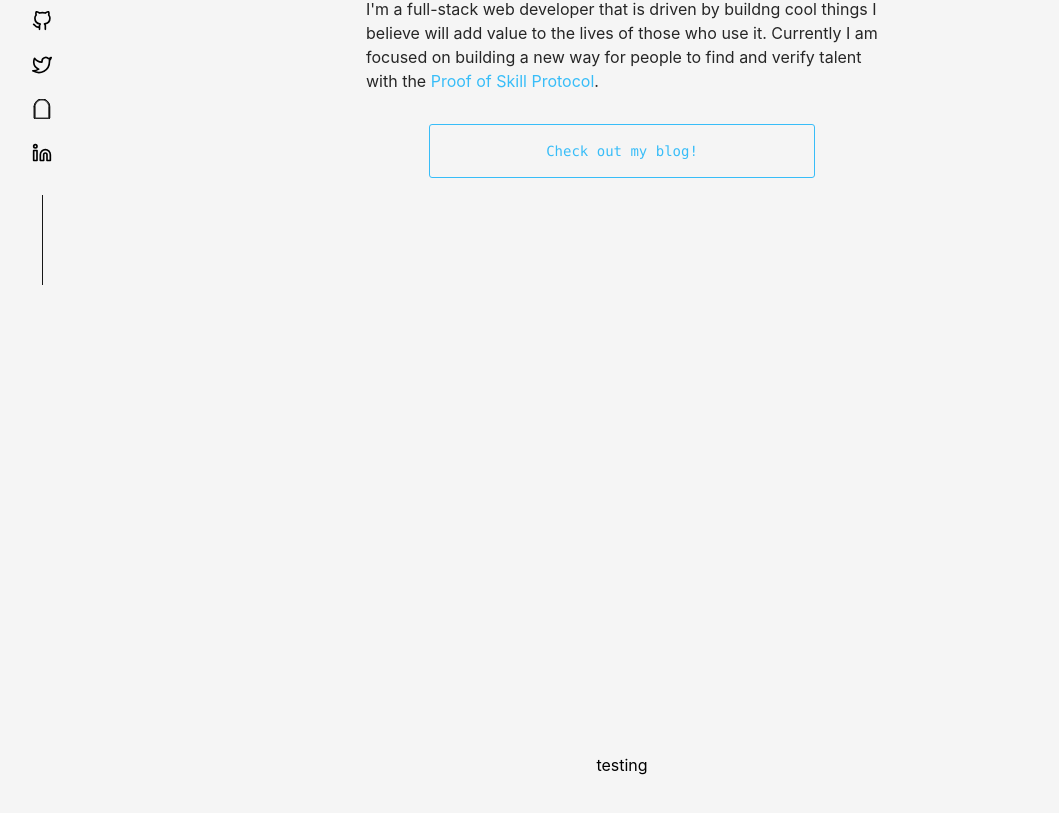
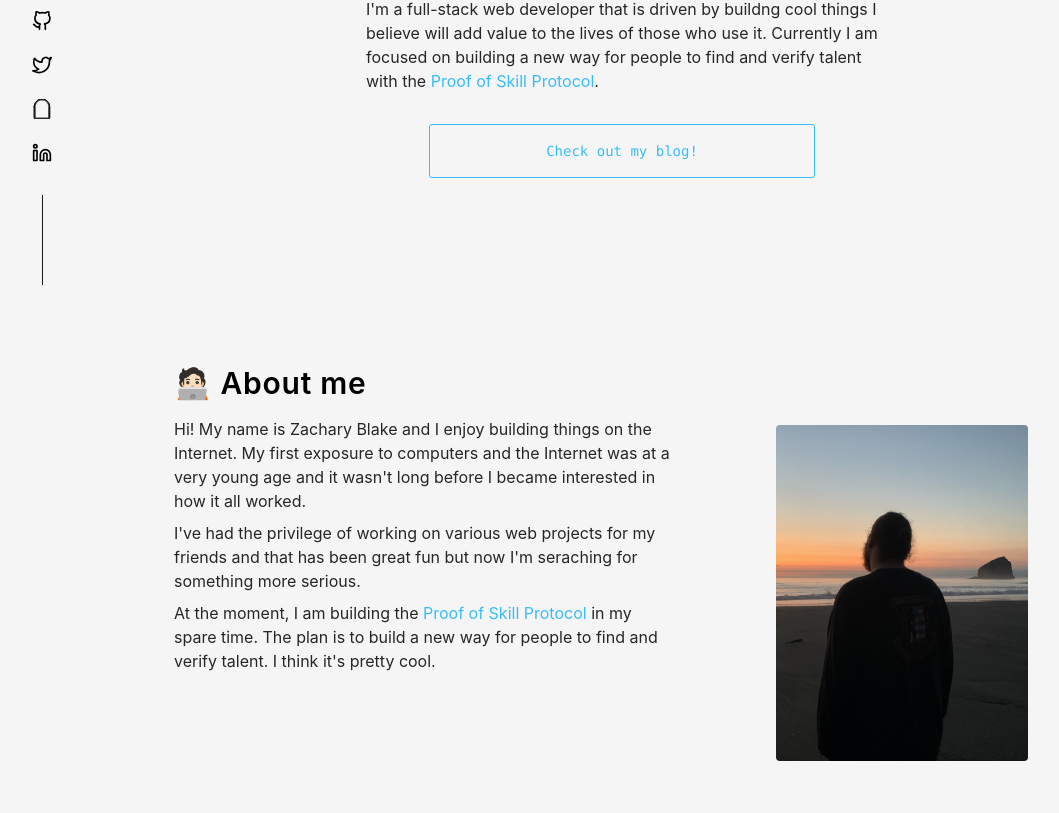
Before and after one commit to heyztb/website, a Next.js app: page / in a window 1280 px wide. Shown: the part 515-1328 px from the top of the page, without its empty margins (18-1077 px from the left). Built offline with nearby package versions, Linux system fonts and the light colour scheme.

Commit message:
working on about

```diff
--- a/components/link.js
+++ b/components/link.js
@@ -4,7 +4,7 @@ import tw from "tailwind-styled-components"
 const StyledAnchor = tw.a`
     text-black
     dark:text-white
-    hover:bg-gray-100
+    hover:bg-gray-200
     hover:dark:bg-gray-700
     px-3
     py-2
--- a/components/sections/about.js
+++ b/components/sections/about.js
@@ -1,18 +1,102 @@
+import { useEffect, useRef } from "react"
 import tw from "tailwind-styled-components"
+import Image from "next/image"
+
+import { usePrefersReducedMotion } from "@hooks"
+import profilePicture from "../../public/profile.jpg"
 
 const StyledAboutSection = tw.section`
   flex
   flex-col
-  max-w-5xl
+  max-w-4xl
+  w-full
   min-h-screen
+`
+
+const SectionHeading = tw.h1`
+  text-black dark:text-white
+  text-3xl
+  font-semibold
+  tracking-wide
+  mb-4
+`
+
+const StyledContent = tw.div`
+  flex
+  flex-col
   justify-center
-  items-center
+  md:grid
+  md:grid-cols-[3fr_2fr]
+  md:gap-14
+`
+
+const StyledAboutText = tw.div`
+  text-neutral-800 dark:text-neutral-100
+  space-y-2
+`
+
+const StyledPicture = tw.div`
+  w-3/4
+  my-2
+  mx-auto
+
+  md:relative
+  md:max-w-xs
 `
 
 export const About = () => {
+  const revealContainer = useRef(null)
+  const prefersReducedMotion = usePrefersReducedMotion()
+  useEffect(() => {
+    const animate = async () => {
+      if (prefersReducedMotion) {
+        return
+      }
+
+      if (revealContainer.current) {
+        const { sr, srConfig } = await import("@utils")
+        sr.reveal(revealContainer.current, srConfig())
+      }
+    }
+    animate()
+  }, [prefersReducedMotion])
+
   return (
-    <StyledAboutSection>
-      <h1>testing</h1>
-    </StyledAboutSection>
+    <div className="flex flex-col justify-center items-center">
+      <StyledAboutSection id="about" ref={revealContainer}>
+        <SectionHeading>🧑🏻‍💻 About me</SectionHeading>
+        <StyledContent>
+          <StyledAboutText>
+            <p>
+              Hi! My name is Zachary Blake and I enjoy building things on the
+              Internet. My first exposure to computers and the Internet was at a
+              very young age and it wasn&apos;t long before I became interested
+              in how it all worked.
+            </p>
+            <p>
+              I&apos;ve had the privilege of working on various web projects for
+              my friends and that has been great fun but now I&apos;m seraching
+              for something more serious.
+            </p>
+            <p>
+              At the moment, I am building the{" "}
+              <span className="text-sky-400">
+                <a href="https://github.com/posp-so">Proof of Skill Protocol</a>
+              </span>{" "}
+              in my spare time. The plan is to build a new way for people to
+              find and verify talent. I think it&apos;s pretty cool.
+            </p>
+          </StyledAboutText>
+          <StyledPicture>
+            <Image
+              src={profilePicture}
+              alt="a picture of me from the beach taken by my girlfriend"
+              role="image"
+              className="rounded"
+            />
+          </StyledPicture>
+        </StyledContent>
+      </StyledAboutSection>
+    </div>
   )
 }
--- a/config.js
+++ b/config.js
@@ -1,18 +1,18 @@
 export const navLinks = [
   {
     name: "About",
-    url: "#about",
+    url: "/#about",
   },
   {
     name: "Experience",
-    url: "#experience",
+    url: "/#experience",
   },
   {
     name: "Projects",
-    url: "#projects",
+    url: "/#projects",
   },
   {
     name: "Contact",
-    url: "#contact",
+    url: "/#contact",
   },
 ]
--- a/jsconfig.json
+++ b/jsconfig.json
@@ -5,7 +5,8 @@
       "@components": ["components/"],
       "@components/*": ["components/*"],
       "@hooks": ["hooks/"],
-      "@config": ["config.js"]
+      "@config": ["config.js"],
+      "@utils": ["utils/"]
     }
   }
 }
--- a/package.json
+++ b/package.json
@@ -17,6 +17,7 @@
     "next": "12.0.8",
     "react": "17.0.2",
     "react-dom": "17.0.2",
+    "scrollreveal": "^4.0.9",
     "styled-components": "^5.3.3",
     "swr": "^1.1.2"
   },
--- a/styles/globals.css
+++ b/styles/globals.css
@@ -9,6 +9,7 @@
     margin: 0;
     font-family: -apple-system, BlinkMacSystemFont, Segoe UI, Roboto, Oxygen,
       Ubuntu, Cantarell, Fira Sans, Droid Sans, Helvetica Neue, sans-serif;
+    scroll-behavior: smooth;
     @apply bg-neutral-100;
     @apply dark:bg-neutral-800;
   }
--- /dev/null
+++ b/utils/index.js
@@ -0,0 +1 @@
+export { sr, srConfig } from "./sr"
--- /dev/null
+++ b/utils/sr.js
@@ -0,0 +1,20 @@
+import ScrollReveal from "scrollreveal"
+
+const isSSR = typeof window === "undefined"
+export const sr = isSSR ? null : ScrollReveal()
+
+export const srConfig = (delay = 200, viewFactor = 0.25) => ({
+  origin: "bottom",
+  distance: "20px",
+  duration: 500,
+  delay,
+  rotate: { x: 0, y: 0, z: 0 },
+  opacity: 0,
+  scale: 1,
+  easing: "cubic-bezier(0.645, 0.045, 0.355, 1)",
+  mobile: true,
+  reset: false,
+  useDelay: "always",
+  viewFactor,
+  viewOffset: { top: 0, right: 0, bottom: 0, left: 0 },
+})
```
Also changed, not shown: components/layout.js (+6 -1 lines), 1 other file (tests, documents, lock files or other folders).
